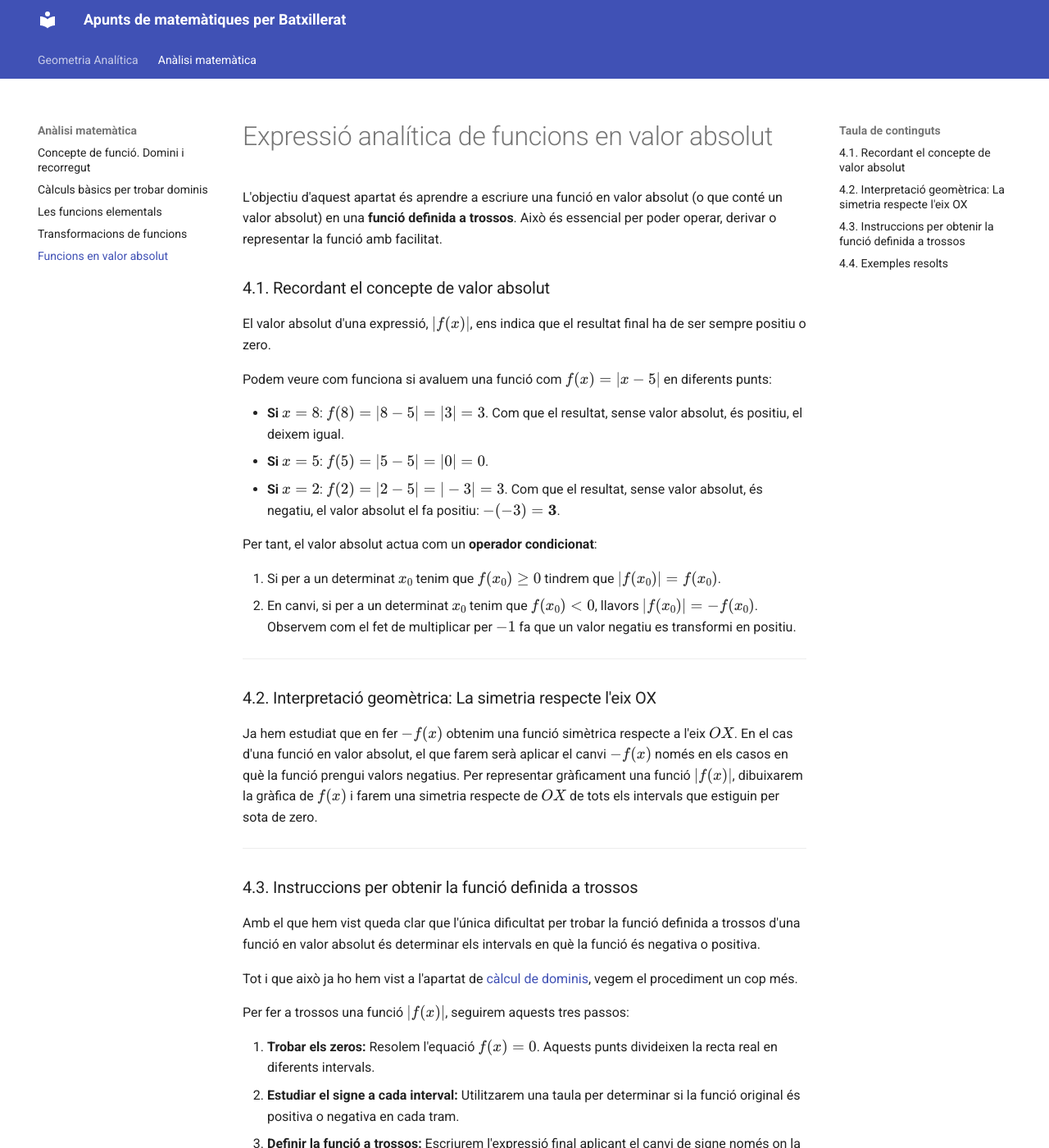
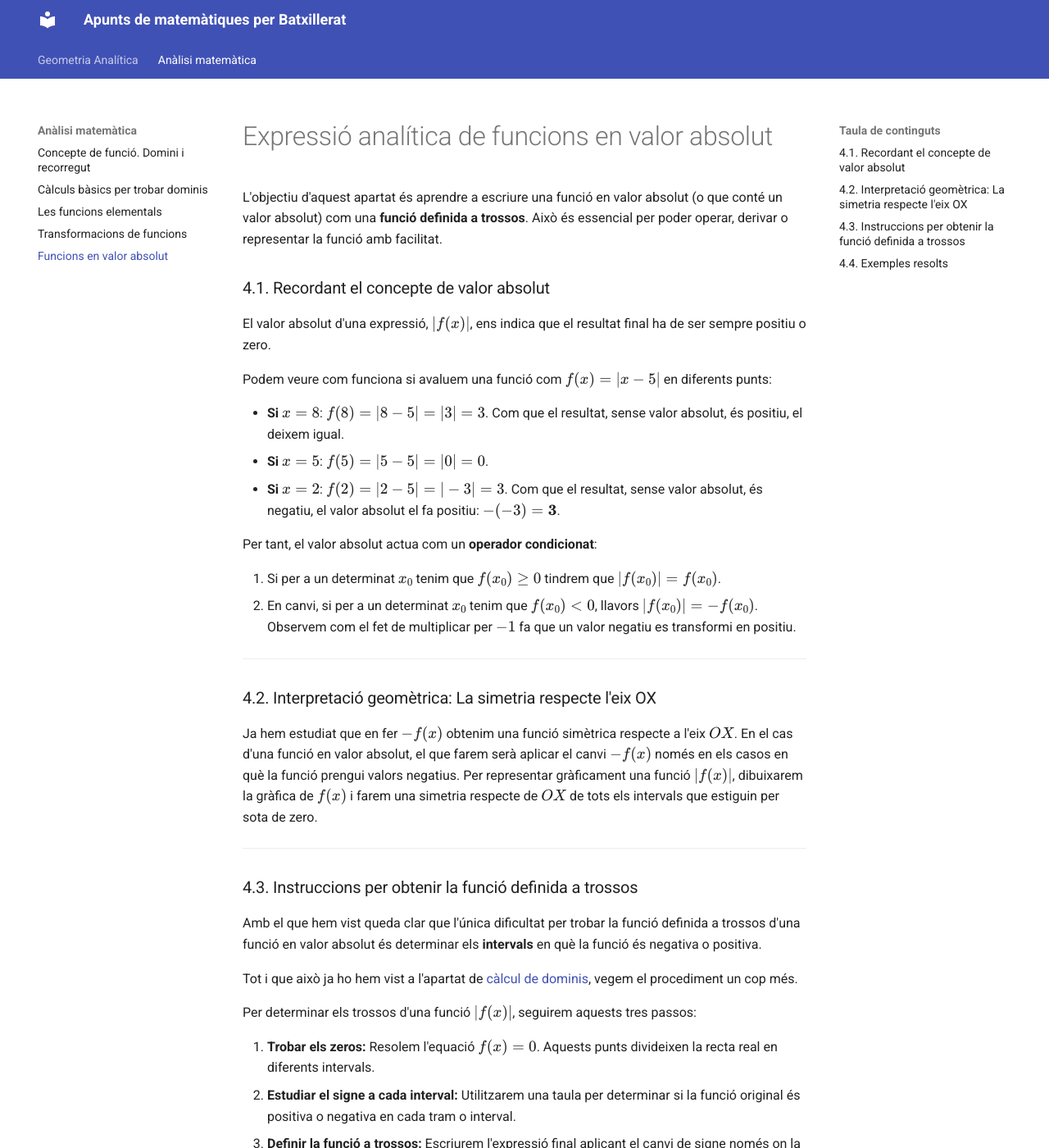
Before and after one commit to irazuzta/MatematiquesBat, an MkDocs documentation site: the page built from docs/analisi/05_funcions_valor_absolut.md, in a window 1280 px wide and 1400 px high. Shown: the whole window at 82% size. Built offline with MkDocs 1.6.1 and Material for MkDocs 9.7.7, drawn with Linux system fonts in a browser that asks for light colours.

Commit message:
valor absolut

```diff
--- a/docs/analisi/05_funcions_valor_absolut.md
+++ b/docs/analisi/05_funcions_valor_absolut.md
@@ -1,6 +1,6 @@
 # Expressió analítica de funcions en valor absolut
 
-L'objectiu d'aquest apartat és aprendre a escriure una funció en valor absolut (o que conté un valor absolut) en una **funció definida a trossos**. Això és essencial per poder operar, derivar o representar la funció amb facilitat.
+L'objectiu d'aquest apartat és aprendre a escriure una funció en valor absolut (o que conté un valor absolut) com una **funció definida a trossos**. Això és essencial per poder operar, derivar o representar la funció amb facilitat.
 
 ### 4.1. Recordant el concepte de valor absolut
 
@@ -23,19 +23,18 @@ Per tant, el valor absolut actua com un **operador condicionat**:
 
 Ja hem estudiat que en fer $-f(x)$ obtenim una funció simètrica respecte a l'eix $OX$. En el cas d'una funció en valor absolut, el que farem serà aplicar el canvi $-f(x)$ només en els casos en què la funció prengui valors negatius. Per representar gràficament una funció $|f(x)|$, dibuixarem la gràfica de $f(x)$ i farem una simetria respecte de $OX$ de tots els intervals que estiguin per sota de zero.
 
-
 ---
 
 ### 4.3. Instruccions per obtenir la funció definida a trossos
 
-Amb el que hem vist queda clar que l'única dificultat per trobar la funció definida a trossos d'una funció en valor absolut és determinar els intervals en què la funció és negativa o positiva.
+Amb el que hem vist queda clar que l'única dificultat per trobar la funció definida a trossos d'una funció en valor absolut és determinar els **intervals** en què la funció és negativa o positiva.
 
 Tot i que això ja ho hem vist a l'apartat de [càlcul de dominis](../02_eines_calcul_dominis#2-resolucio-dinequacions-polinomiques), vegem el procediment un cop més.
 
-Per fer a trossos una funció $|f(x)|$, seguirem aquests tres passos:
+Per determinar els trossos d'una funció $|f(x)|$, seguirem aquests tres passos:
 
 1.  **Trobar els zeros:** Resolem l'equació $f(x) = 0$. Aquests punts divideixen la recta real en diferents intervals.
-2.  **Estudiar el signe a cada interval:** Utilitzarem una taula per determinar si la funció original és positiva o negativa en cada tram.
+2.  **Estudiar el signe a cada interval:** Utilitzarem una taula per determinar si la funció original és positiva o negativa en cada tram o interval.
 3.  **Definir la funció a trossos:** Escriurem l'expressió final aplicant el canvi de signe només on la funció era negativa.
 
 ---
```
